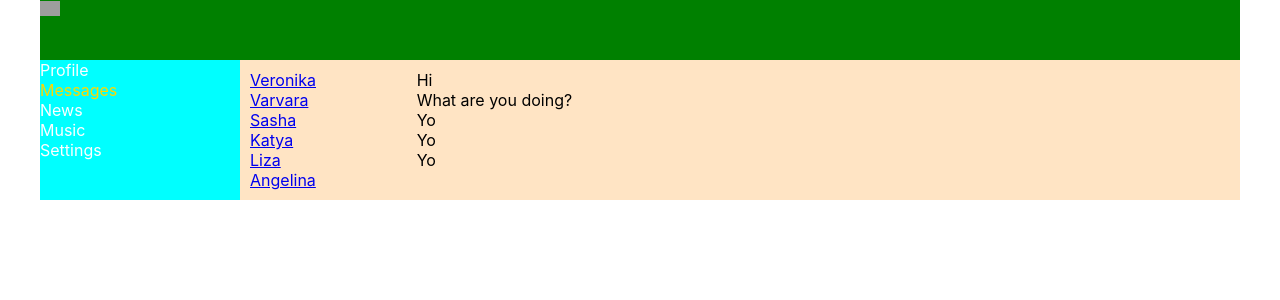
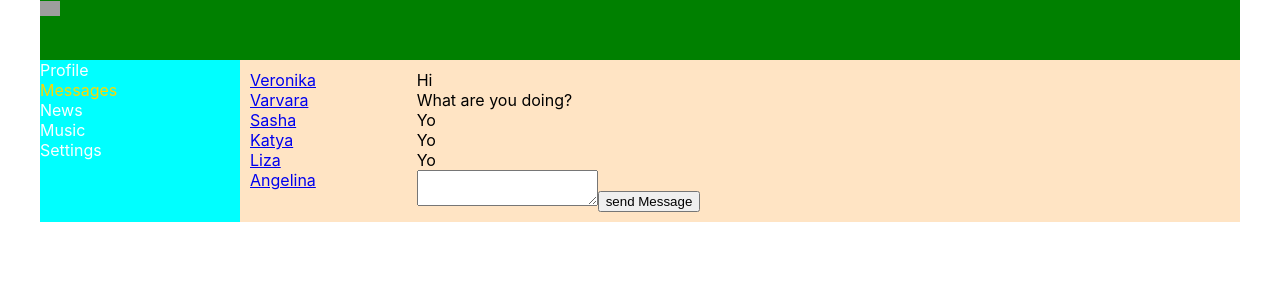
Before and after one commit to Anastasiya-la/SocialNetwork, a React (Create React App) app: page /dialogs in a window 1280 px wide. Shown: the top 300 px of the page. Built offline with nearby package versions, Linux system fonts and the light colour scheme; grey boxes are pictures that could not be loaded.

Commit message:
add addPost function to state

```diff
--- a/src/App.tsx
+++ b/src/App.tsx
@@ -13,6 +13,7 @@ import Friends from "./components/Friends/Friends";
 
 type AppPropsType = {
     state: stateType
+    addPost: (postMessage: string) => void
 }
 
 function App(props: AppPropsType) {
@@ -24,7 +25,7 @@ function App(props: AppPropsType) {
 
                 <div className='app-wrapper-content'>
                     <Routes>
-                        <Route path='/profile' element={<Profile posts={props.state.profilePage.posts}/>}/>
+                        <Route path='/profile' element={<Profile posts={props.state.profilePage.posts} addPost={props.addPost}/>}/>
                         <Route path='/dialogs/*' element={<Dialogs dialogs={props.state.dialogsPage.dialogs}
                                                                    messages={props.state.dialogsPage.messages}/>}/>
                         <Route path='/news' element={<News/>}/>
--- a/src/components/Dialogs/Dialogs.tsx
+++ b/src/components/Dialogs/Dialogs.tsx
@@ -10,13 +10,22 @@ type DialogsType = {
 }
 
 const Dialogs = (props: DialogsType) => {
+    const newMessageElement = React.createRef<HTMLTextAreaElement>();
+    const sendMessage = () => {
+        let text = newMessageElement.current?.value;
+        alert(text);
+    }
     return (
-        <div className = {s.dialogs}>
-           <div className = {s.dialogsItems}>
-               {props.dialogs.map(d => <DialogItem name = {d.name} id = {d.id}/>)}
-           </div>
-            <div className = {s.messages}>
-                {props.messages.map(m =>  <Message message = {m.message} id = {m.id} />)}
+        <div className={s.dialogs}>
+            <div className={s.dialogsItems}>
+                {props.dialogs.map(d => <DialogItem name={d.name} id={d.id}/>)}
+            </div>
+            <div className={s.messages}>
+                {props.messages.map(m =>
+                    <Message message={m.message} id={m.id}/>
+                )}
+                <textarea ref={newMessageElement}></textarea>
+                <button onClick={sendMessage}>send Message</button>
             </div>
 
         </div>);
--- a/src/components/Profile/MyPosts/MyPosts.tsx
+++ b/src/components/Profile/MyPosts/MyPosts.tsx
@@ -4,13 +4,18 @@ import Post, {PostType} from "./Post/Post";
 
 type MyPostsType = {
     posts: Array<PostType>
+    addPost: (postMessage: string) => void
 }
 
 const MyPosts = (props: MyPostsType) => {
     const newPostElement = React.createRef<HTMLTextAreaElement>();
     const addPost = () => {
-        let text = newPostElement.current?.value
-        alert(text);
+        if (newPostElement.current) {
+            let text = newPostElement.current.value
+            props.addPost(text);
+        }
+
+
     }
     return (
         <div className={p.postsBlock}>
@@ -22,7 +27,7 @@ const MyPosts = (props: MyPostsType) => {
                 </div>
             </div>
             <div className={p.posts}>
-                {props.posts.map(p => <Post message={p.message} likeCount={p.likeCount} id = {p.id}/>)}
+                {props.posts.map(p => <Post message={p.message} likeCount={p.likeCount} id={p.id}/>)}
             </div>
         </div>
     );
--- a/src/components/Profile/Profile.tsx
+++ b/src/components/Profile/Profile.tsx
@@ -6,12 +6,13 @@ import {PostType} from "./MyPosts/Post/Post";
 
 type ProfileType = {
     posts: Array<PostType>
+    addPost: (postMessage: string) => void
 }
 
 const Profile = (props: ProfileType) => {
     return (<div>
         <ProfileInfo/>
-        <MyPosts posts={props.posts}/>
+        <MyPosts posts={props.posts} addPost={props.addPost}/>
     </div>);
 }
 
--- a/src/index.tsx
+++ b/src/index.tsx
@@ -3,11 +3,11 @@ import ReactDOM from 'react-dom';
 import './index.css';
 import App from './App';
 import reportWebVitals from './reportWebVitals';
-import state from "./redux/state";
+import state, {addPost} from "./redux/state";
 
 ReactDOM.render(
   <React.StrictMode>
-    <App state = {state} />
+    <App state = {state} addPost={addPost} />
   </React.StrictMode>,
   document.getElementById('root')
 );
--- a/src/redux/state.ts
+++ b/src/redux/state.ts
@@ -64,7 +64,7 @@ let state: stateType = {
             {id: 2, message: 'What are you doing?'},
             {id: 3, message: 'Yo'},
             {id: 4, message: 'Yo'},
-            {id: 5, message: 'Yo'},
+            {id: 5, message: 'Yo'}
 
         ]
     },
@@ -88,6 +88,10 @@ let state: stateType = {
         ]
     }
 }
+export const addPost = (postMessage: string) => {
+    let newPost = {id: 5, message: postMessage, likeCount: 0};
+    state.profilePage.posts.push(newPost);
+}
 
 
 export default state;
```
